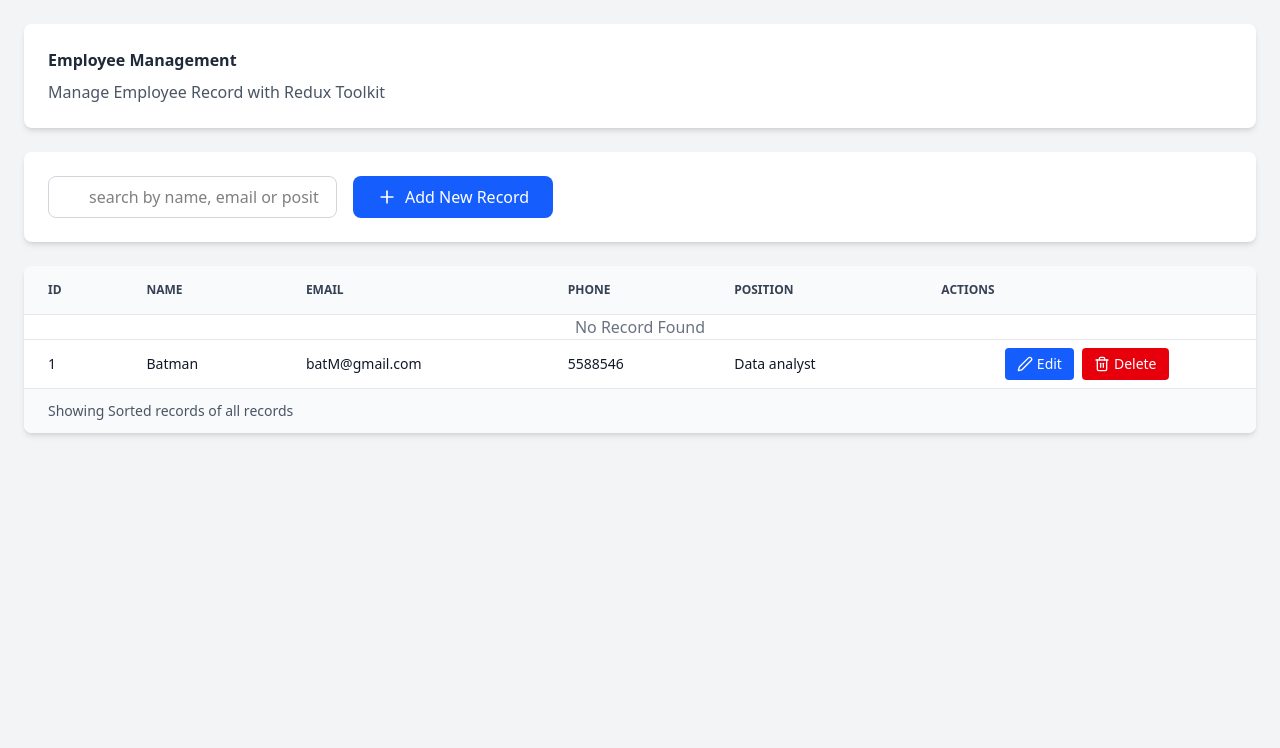
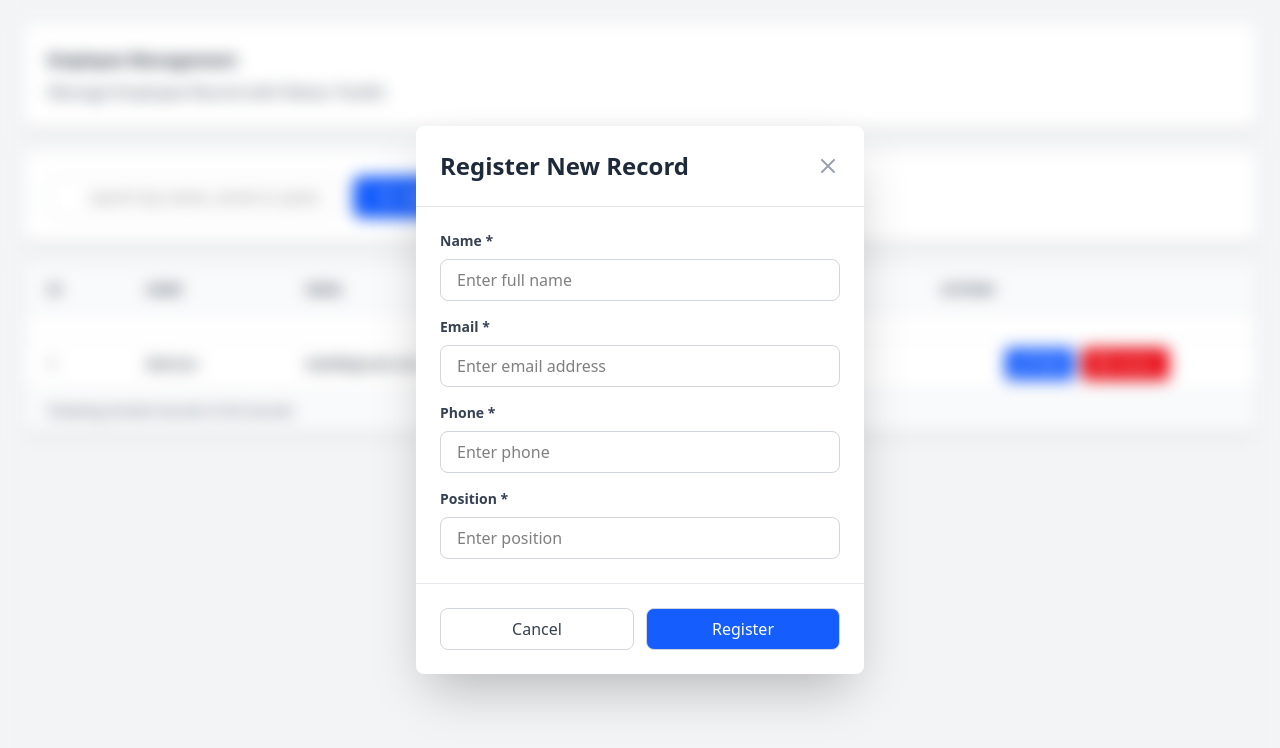
Before and after one commit to Shivam-310/basiccrud, a React (Vite) app: page / in a window 1280 px wide. Shown: the top 748 px of the page. Built offline with nearby package versions, Linux system fonts and the light colour scheme.

Commit message:
UI setup

```diff
--- /dev/null
+++ b/src/components/RecordModel.jsx
@@ -0,0 +1,58 @@
+import { X } from 'lucide-react'
+import React from 'react'
+
+function RecordModel() {
+  return (
+    <div className='fixed inset-0 backdrop-blur-sm flex items-center justify-center p-4 z-50'>
+        <div className='bg-white rounded-lg shadow-2xl max-w-md w-full'>
+        <div className='flex items-center justify-between p-6 border-b border-gray-200'>
+            <h2 className='text-2xl font-bold text-gray-800'>
+                Register New Record
+            </h2>
+            <button className='text-gray-400 hover:text-gray-600 transition-all'>
+                < X size={24}/>
+            </button>
+        </div>
+        {/* form fields */}
+        <div className='p-6 space-y-4'>
+            <div>
+                <label className='block text-sm font-semibold text-gray-700 mb-2'>
+                    Name *
+                </label>
+                <input type='text' placeholder='Enter full name' className='w-full px-4 py-2 border border-gray-300 rounded-lg focus:outline-none focus:ring-2 focus:ring-blue-500' />
+            </div>
+             <div>
+                <label className='block text-sm font-semibold text-gray-700 mb-2'>
+                    Email *
+                </label>
+                <input type='email' placeholder='Enter email address' className='w-full px-4 py-2 border border-gray-300 rounded-lg focus:outline-none focus:ring-2 focus:ring-blue-500' />
+            </div>
+             <div>
+                <label className='block text-sm font-semibold text-gray-700 mb-2'>
+                    Phone *
+                </label>
+                <input type='tel' placeholder='Enter phone' className='w-full px-4 py-2 border border-gray-300 rounded-lg focus:outline-none focus:ring-2 focus:ring-blue-500' />
+            </div>
+             <div>
+                <label className='block text-sm font-semibold text-gray-700 mb-2'>
+                    Position *
+                </label>
+                <input type='text' placeholder='Enter position' className='w-full px-4 py-2 border border-gray-300 rounded-lg focus:outline-none focus:ring-2 focus:ring-blue-500' />
+            </div>
+        </div>
+
+        <div className='flex gap-3 p-6 border-t border-gray-200'>
+            <button className='flex-1 px-4 py-2 border border-gray-300 text-gray-700 rounded-lg hover:bg-gray-50 transition-all font-medium'>
+                Cancel
+            </button>
+            <button className='flex-1 px-4 py-2 border bg-blue-600 text-white border-gray-300 text-gray-700 rounded-lg hover:scale-105 transition-all font-medium'>
+                Register
+            </button>
+        </div>
+
+        </div>
+    </div>
+  )
+}
+
+export default RecordModel
--- a/src/components/RecordTable.jsx
+++ b/src/components/RecordTable.jsx
@@ -1,4 +1,5 @@
 import { Edit2, Plus, Trash2 } from 'lucide-react'
+import RecordModel from './RecordModel'
 
 function RecordTable() {
   return (
@@ -91,6 +92,8 @@ function RecordTable() {
             </div>
         </div>
       </div>
+        {/* Record model */}
+        <RecordModel />
     </div>
   )
 }
```
